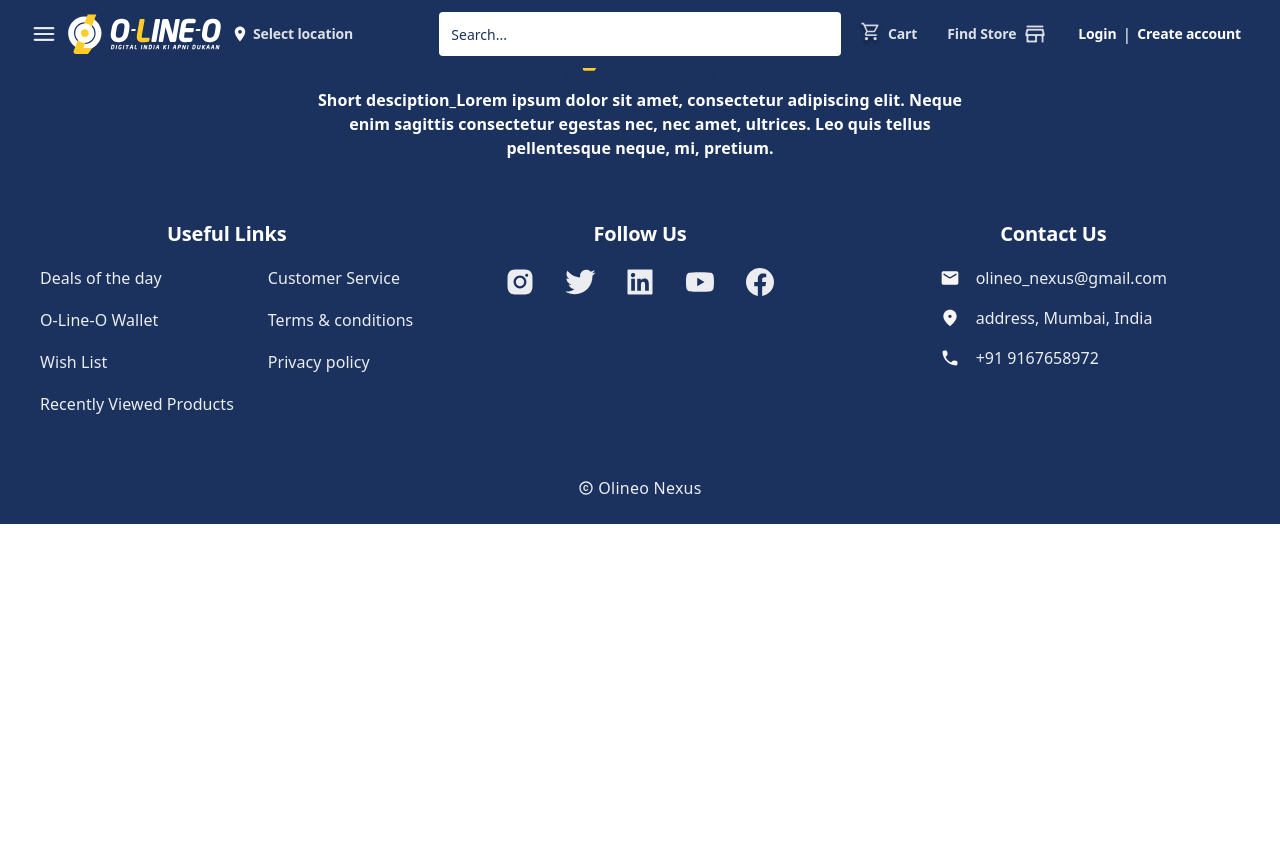
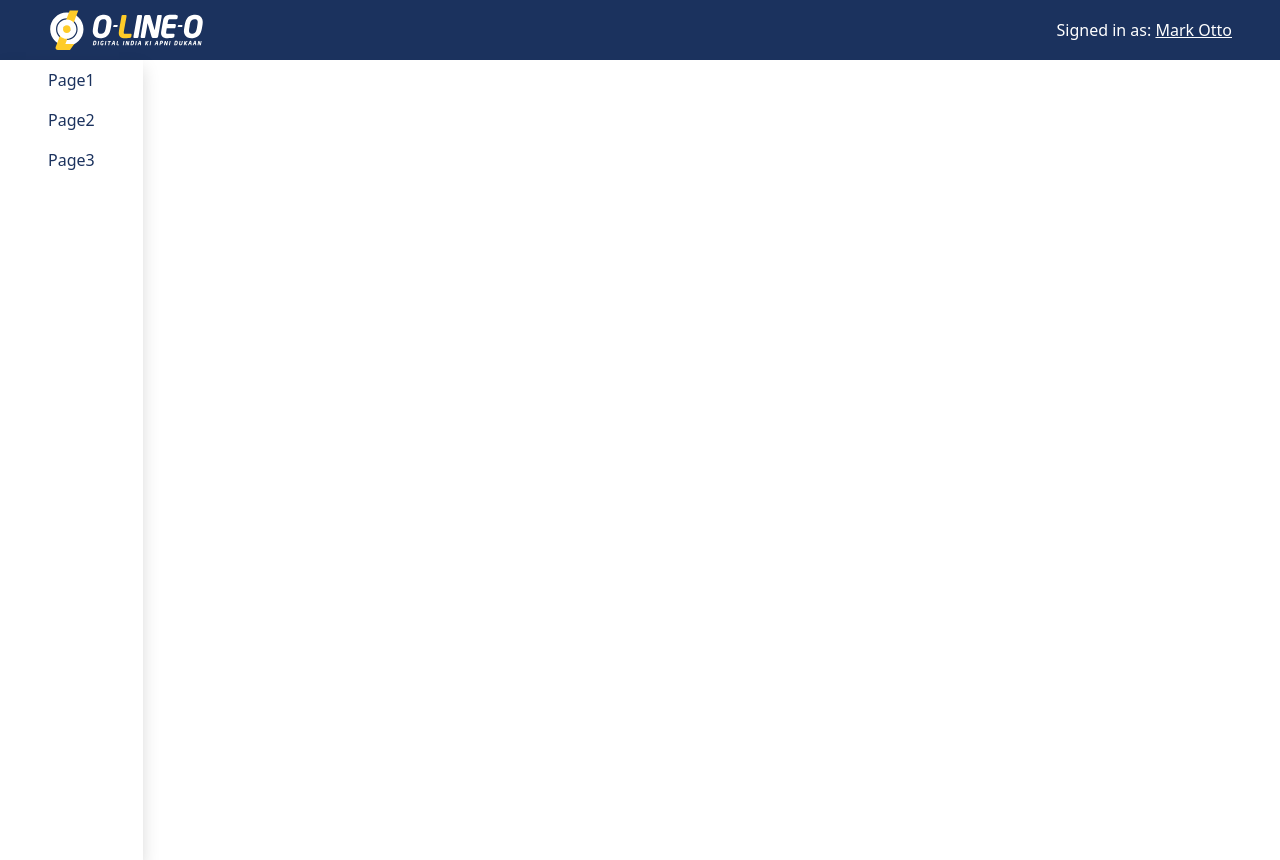
Before and after one commit to Sk7867/olineo_temp, a React (Create React App) app: page /admin in a window 1280 px wide. Before the commit the page ends 800 px from the top, so only its background shows below. Built offline with nearby package versions, Linux system fonts and the light colour scheme.

Commit message:
dashboard design done

```diff
--- a/src/App.js
+++ b/src/App.js
@@ -35,6 +35,10 @@ import EditAddress from './pages/Address/EditAddress';
 import HomeDelivery from './pages/Address/HomeDelivery';
 import StorePickUp from './pages/Pickup/StorePickUp';
 import StoreNear from './pages/Pickup/StoreNear';
+import Dashboard from './components/AdminComponent/Dashboard';
+import Page1 from './components/AdminComponent/pages/Page1/Page1';
+import Page2 from './components/AdminComponent/pages/Page2/Page2';
+import Page3 from './components/AdminComponent/pages/Page3/Page3';
 
 
 function App() {
@@ -143,9 +147,9 @@ function App() {
   return (
     <>
       <ScrollToTop />
-      <div className="App">
+      <div>
         {
-          loc.pathname === '/login' || loc.pathname === '/signup' || loc.pathname === '/otp' || loc.pathname === '/adduser' ? ('') : (
+          loc.pathname === '/login' || loc.pathname === '/signup' || loc.pathname === '/otp' || loc.pathname === '/adduser' || loc.pathname === '/admin' || loc.pathname === '/admin/page1' || loc.pathname === '/admin/page2' || loc.pathname === '/admin/page3' ? ('') : (
             <HeaderBar2 userLoggedIn={userLoggedIn} headerData={headerData} />
           )
         }
@@ -171,8 +175,17 @@ function App() {
           <Route path='/home-delivery' element={<HomeDelivery userDetails={userDetails} setEditID={setEditID} addressSelected={addressSelected} setAddressSelected={setAddressSelected} setHeaderData={setHeaderData} />} />
           <Route path='/store-pickup' element={<StorePickUp setHeaderData={setHeaderData} setStoreSelected={setStoreSelected} />} />
           <Route path='/store-near-me' element={<StoreNear setHeaderData={setHeaderData} setStoreSelected={setStoreSelected} />} />
+          <Route path="admin/*" element={<Dashboard />}>
+            <Route path="page1" element={<Page1 />} />
+            <Route path="page2" element={<Page2 />} />
+            <Route path="page3" element={<Page3 />} />
+          </Route>
         </Routes>
-        <Footer />
+        {
+          loc.pathname === '/admin' || loc.pathname === '/admin/page1' || loc.pathname === '/admin/page2' || loc.pathname === '/admin/page3' ? ('') : (
+            <Footer />
+          )
+        }
       </div>
     </>
   );
--- /dev/null
+++ b/src/components/AdminComponent/Dashboard.js
@@ -0,0 +1,94 @@
+import React, { useState } from 'react';
+import { Navbar } from 'react-bootstrap';
+import { Link, NavLink, Outlet } from 'react-router-dom';
+import logo from '../../assets/vector/navbar_logo_desk.svg'
+import humBurger from '../../assets/vector/hamburger_icon.svg'
+import './dashboard.css';
+
+const Dashboard = () => {
+    const [resSidenav, setResSidenav] = useState('d-none')
+    return (
+        <>
+            <div className='px-1 px-md-5 dashboard_nav text-white'>
+                <Navbar >
+                    {
+                        resSidenav === "d-block" ?
+                            <button className='btn text-white' onClick={() => setResSidenav("d-none")}>X</button> :
+                            <img className='d-block d-md-none' onClick={() => setResSidenav("d-block")} src={humBurger} alt="" />
+                    }
+                    <Link className='d-none d-md-block ms-2 ms-md-0' to='/'><img src={logo} alt="" /></Link>
+                    <Link className='d-block d-md-none ms-2 ms-md-0' to='/'><img width="60%" src={logo} alt="" /></Link>
+                    <Navbar.Toggle />
+                    <Navbar.Collapse className="justify-content-end">
+                        <Navbar.Text className='text-white'>
+                            Signed in as: <a className='text-white' href="#login">Mark Otto</a>
+                        </Navbar.Text>
+                    </Navbar.Collapse>
+                </Navbar>
+            </div>
+
+            <div className='d-flex'>
+                <div className='d-none d-md-block side_nav shadow '>
+                    <div className='d-flex flex-column'>
+                        <NavLink className='px-5 py-2 sidenav_btb'
+                            style={({ isActive }) => {
+                                return {
+                                    backgroundColor: isActive ? "#1b325e60" : "",
+                                };
+                            }}
+                            to="page1">Page1</NavLink>
+                        <NavLink className='px-5 py-2 sidenav_btb'
+                            style={({ isActive }) => {
+                                return {
+                                    backgroundColor: isActive ? "#1b325e60" : "",
+                                };
+                            }}
+                            to="page2">Page2</NavLink>
+                        <NavLink className='px-5 py-2 sidenav_btb'
+                            style={({ isActive }) => {
+                                return {
+                                    backgroundColor: isActive ? "#1b325e60" : "",
+                                };
+                            }}
+                            to="page3">Page3</NavLink>
+                    </div>
+                </div>
+                <div className='d-block d-md-none side_nav shadow '>
+                    <div className={resSidenav} >
+                        <div className='d-flex flex-column'>
+                            <NavLink className='px-5 py-2 sidenav_btb'
+                                style={({ isActive }) => {
+                                    return {
+                                        backgroundColor: isActive ? "#1b325e60" : "",
+                                    };
+                                }}
+                                to="page1">Page1</NavLink>
+                            <NavLink className='px-5 py-2 sidenav_btb'
+                                style={({ isActive }) => {
+                                    return {
+                                        backgroundColor: isActive ? "#1b325e60" : "",
+                                    };
+                                }}
+                                to="page2">Page2</NavLink>
+                            <NavLink className='px-5 py-2 sidenav_btb'
+                                style={({ isActive }) => {
+                                    return {
+                                        backgroundColor: isActive ? "#1b325e60" : "",
+                                    };
+                                }}
+                                to="page3">Page3</NavLink>
+                        </div>
+                    </div>
+                </div>
+                <div className='dashboard_body' onClick={() => setResSidenav("d-none")}>
+                    <div className='p-2 ms-5'>
+                        <Outlet />
+                    </div>
+                </div>
+            </div>
+        </>
+
+    );
+};
+
+export default Dashboard;
--- /dev/null
+++ b/src/components/AdminComponent/dashboard.css
@@ -0,0 +1,19 @@
+.dashboard_nav{
+    background: #1B325E;
+}
+.side_nav{
+    height: 100vh;
+    transition: 5s;
+}
+.dashboard_body{
+    width: 100%;
+}
+.sidenav_btb{
+    text-decoration: none;
+    color: #1B325E;
+    transition: 0.5s;
+}
+.sidenav_btb:hover{
+    color: #1B325E;
+    background-color: #1b325e60;
+}
--- /dev/null
+++ b/src/components/AdminComponent/pages/Page1/Page1.js
@@ -0,0 +1,11 @@
+import React from 'react';
+
+const Page1 = () => {
+    return (
+        <div>
+            page1
+        </div>
+    );
+};
+
+export default Page1;
--- /dev/null
+++ b/src/components/AdminComponent/pages/Page2/Page2.js
@@ -0,0 +1,11 @@
+import React from 'react';
+
+const Page2 = () => {
+    return (
+        <div>
+            page2
+        </div>
+    );
+};
+
+export default Page2;
--- /dev/null
+++ b/src/components/AdminComponent/pages/Page3/Page3.js
@@ -0,0 +1,11 @@
+import React from 'react';
+
+const Page3 = () => {
+    return (
+        <div>
+            page3
+        </div>
+    );
+};
+
+export default Page3;
```
Also changed, not shown: 1 other file (tests, documents, lock files or other folders).
